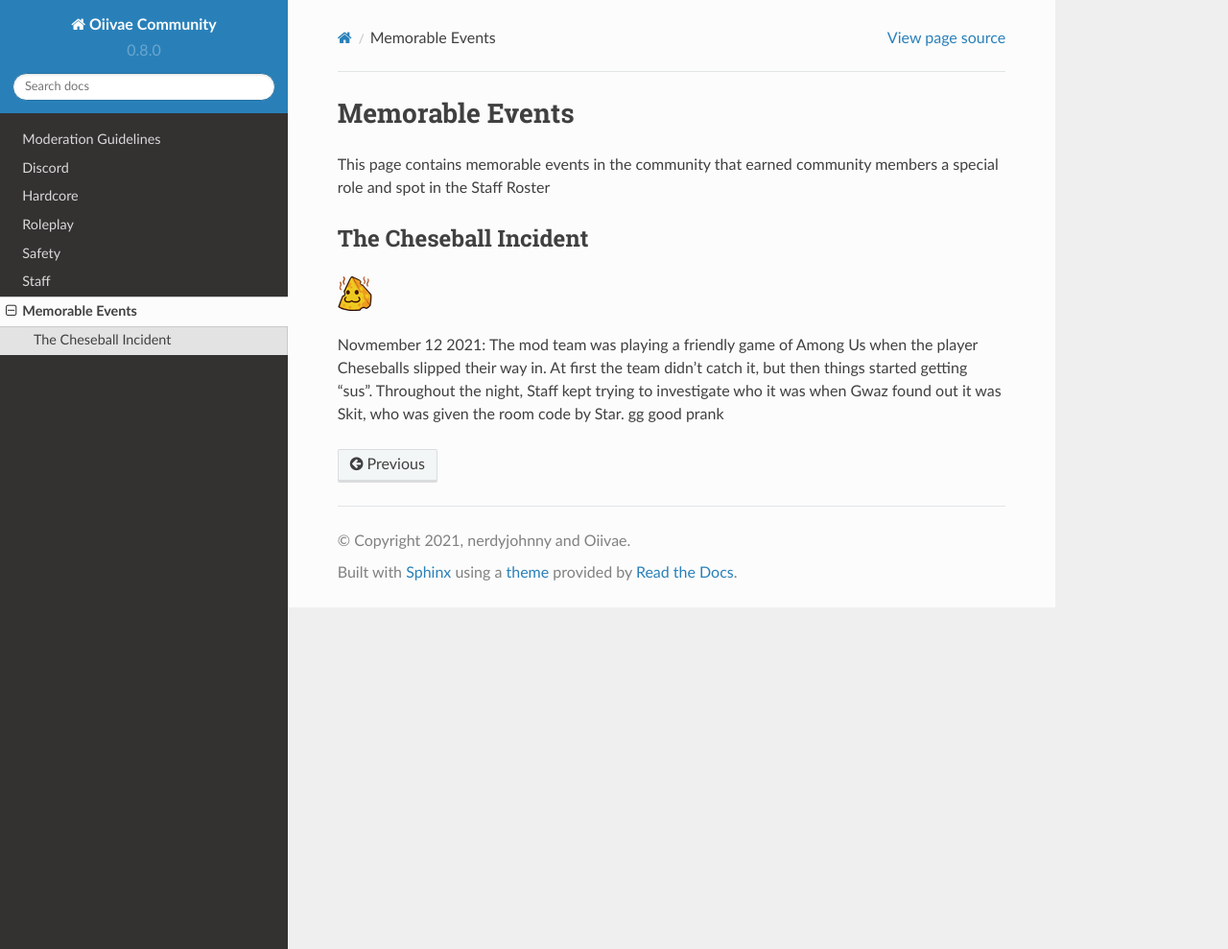
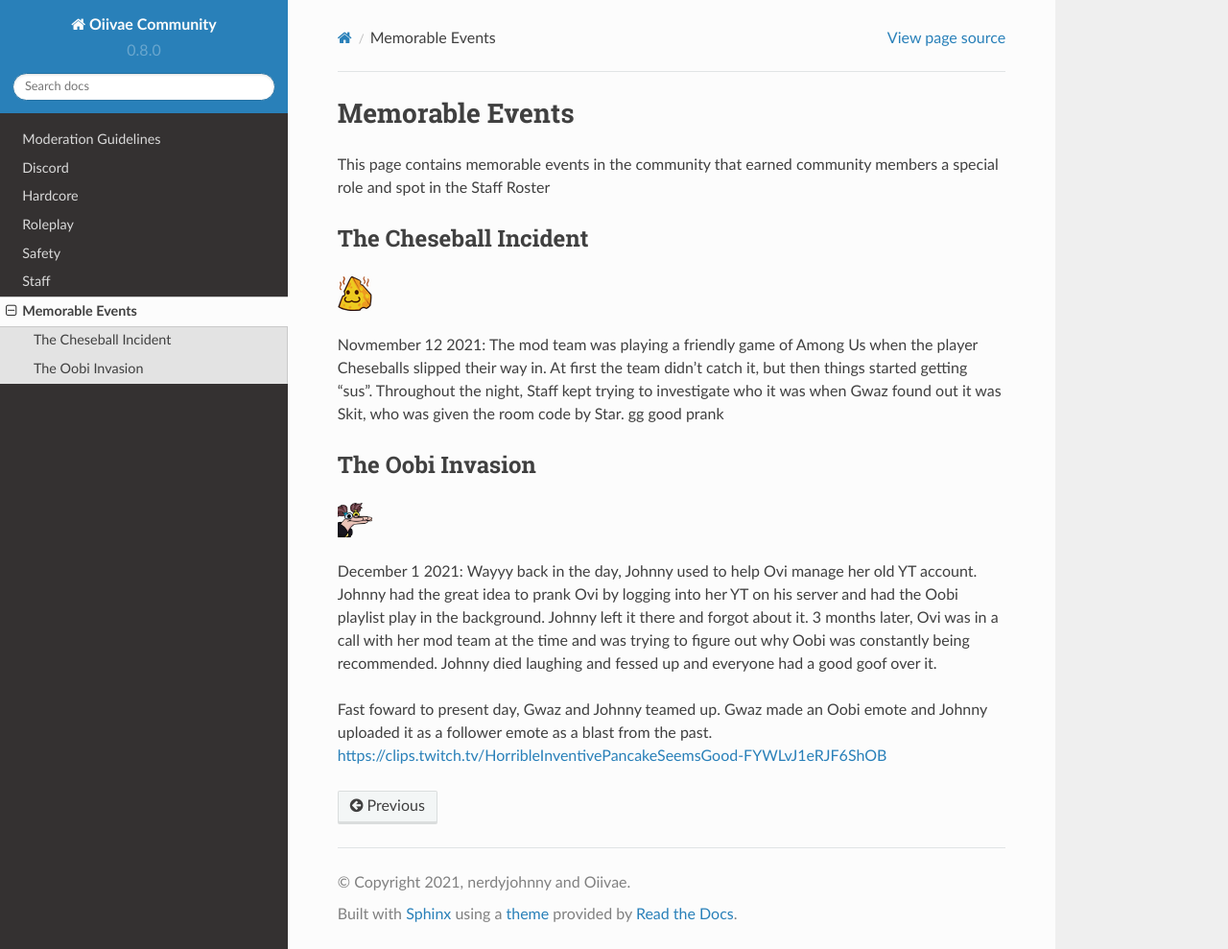
Before and after one commit to nerdyjohnny/ovidoc, a Sphinx documentation site: the page built from docs/source/event.rst, in a window 1280 px wide and 989 px high. Shown: the whole window at 96% size. Built offline with Sphinx 7.4.7 and the Read the Docs theme 2.0.0, drawn with Linux system fonts in a browser that asks for light colours.

Commit message:
Update event.rst

```diff
--- a/docs/source/event.rst
+++ b/docs/source/event.rst
@@ -8,3 +8,15 @@ The Cheseball Incident
 .. image:: icons/cheseballs.png
 
 Novmember 12 2021: The mod team was playing a friendly game of Among Us when the player Cheseballs slipped their way in. At first the team didn't catch it, but then things started getting "sus". Throughout the night, Staff kept trying to investigate who it was when Gwaz found out it was Skit, who was given the room code by Star. gg good prank
+
+
+The Oobi Invasion
+''''''''''
+
+.. image:: icons/oobvae.png
+    :width: 36px
+    :height: 36px
+
+December 1 2021: Wayyy back in the day, Johnny used to help Ovi manage her old YT account. Johnny had the great idea to prank Ovi by logging into her YT on his server and had the Oobi playlist play in the background. Johnny left it there and forgot about it. 3 months later, Ovi was in a call with her mod team at the time and was trying to figure out why Oobi was constantly being recommended. Johnny died laughing and fessed up and everyone had a good goof over it.
+
+Fast foward to present day, Gwaz and Johnny teamed up. Gwaz made an Oobi emote and Johnny uploaded it as a follower emote as a blast from the past. https://clips.twitch.tv/HorribleInventivePancakeSeemsGood-FYWLvJ1eRJF6ShOB
```
